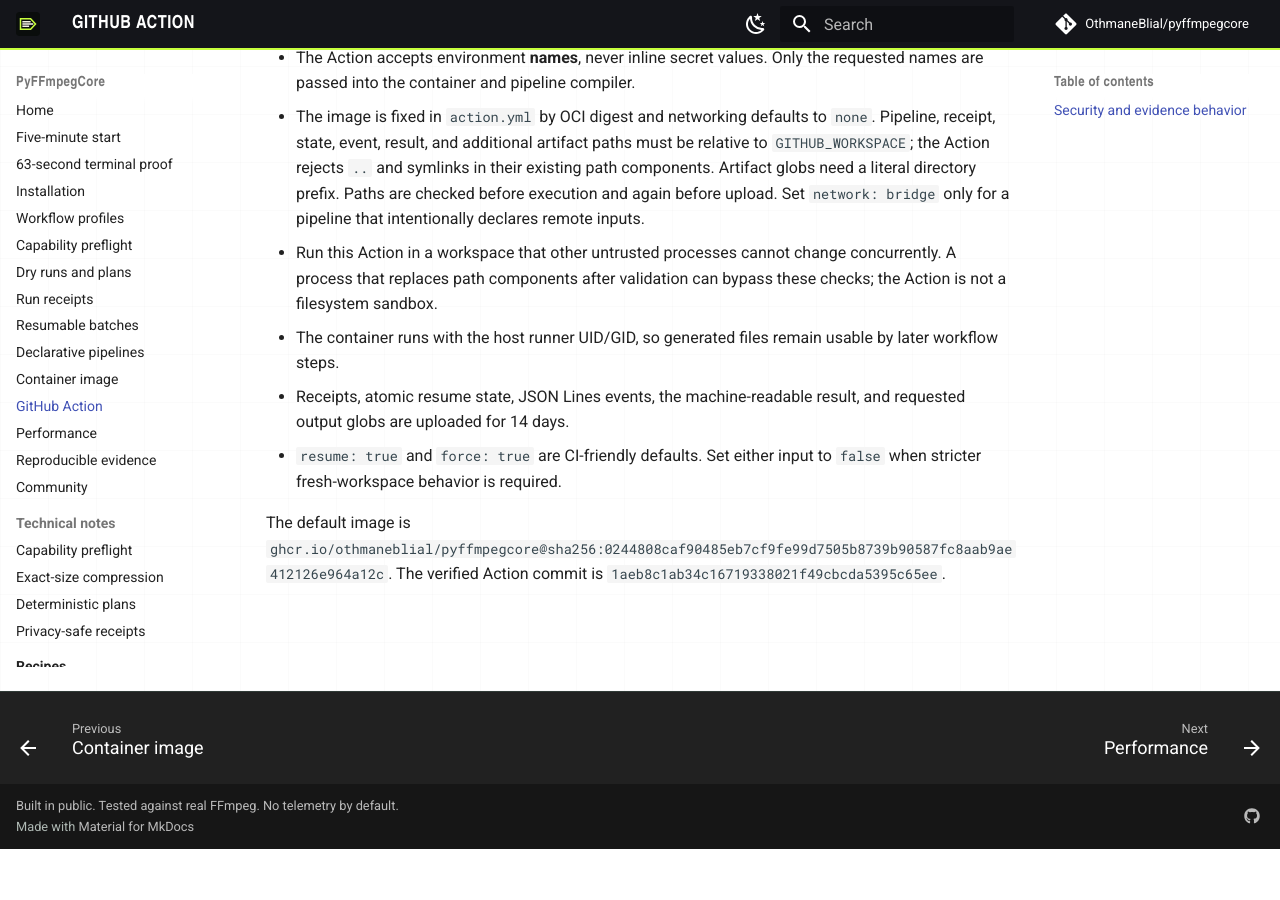
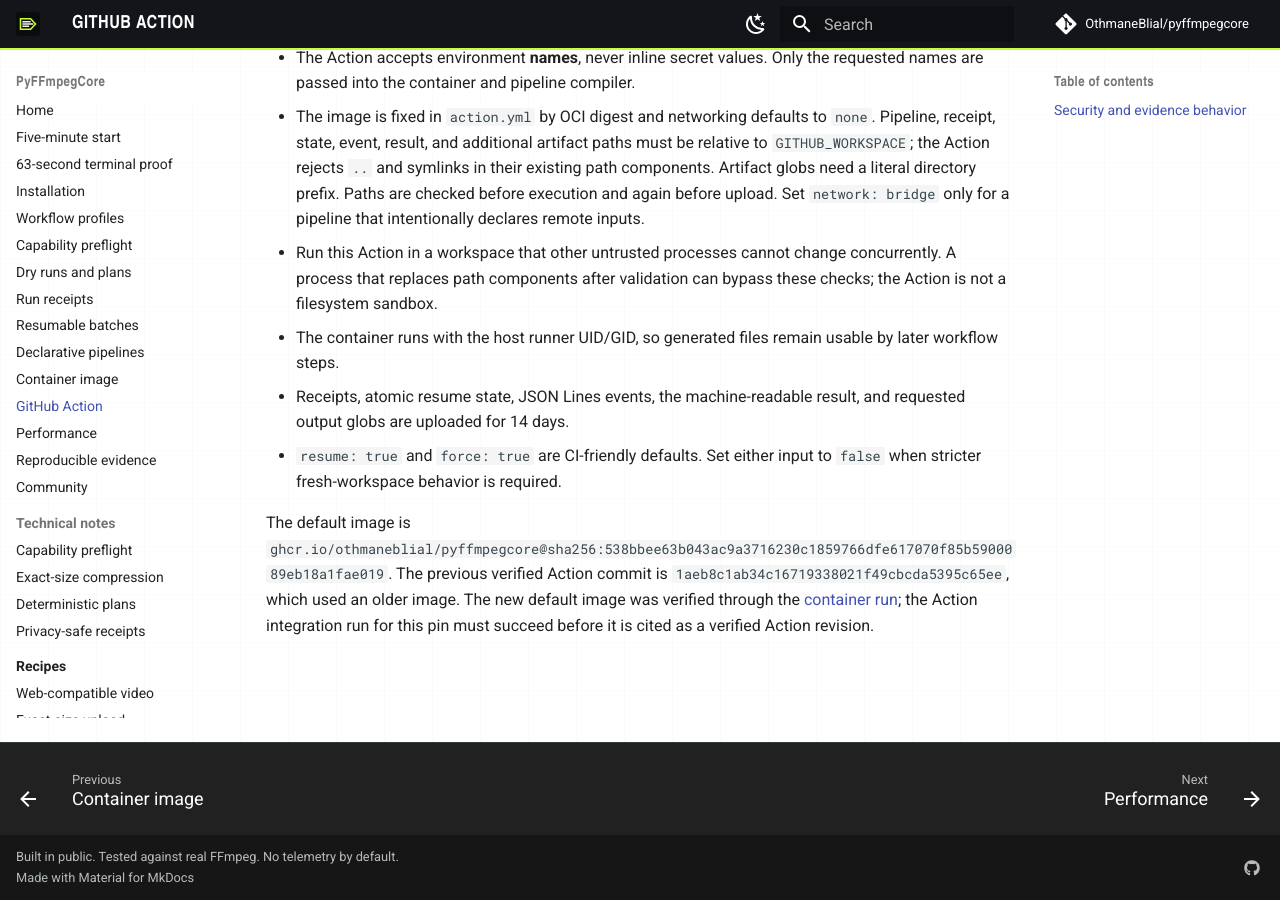
Before and after one commit to OthmaneBlial/pyffmpegcore, an MkDocs documentation site: the page built from docs/github-action.md, in a window 1280 px wide and 900 px high, scrolled down 896 px. Built offline with MkDocs 1.6.1 and Material for MkDocs 9.7.7, drawn with Linux system fonts in a browser that asks for light colours; comment, search, counter and statistics services are not loaded; before the commit the page ends 1745 px from its top, so only the background shows below that.

Commit message:
ci(action): pin to verified bounded-runtime image

```diff
--- a/action.yml
+++ b/action.yml
@@ -59,7 +59,7 @@
       shell: bash
       run: '"$GITHUB_ACTION_PATH/scripts/run_pipeline_action.sh" --validate-only'
       env:
-        PYFFMPEGCORE_ACTION_IMAGE: ghcr.io/othmaneblial/pyffmpegcore@sha256:0244808caf90485eb7cf9fe99d7505b8739b90587fc8aab9ae412126e964a12c
+        PYFFMPEGCORE_ACTION_IMAGE: ghcr.io/othmaneblial/pyffmpegcore@sha256:538bbee63b043ac9a3716230c1859766dfe617070f85b5900089eb18a1fae019
         PYFFMPEGCORE_ACTION_PIPELINE: ${{ inputs.pipeline }}
         PYFFMPEGCORE_ACTION_RECEIPT_DIR: ${{ inputs.receipt-dir }}
         PYFFMPEGCORE_ACTION_STATE: ${{ inputs.state }}
@@ -72,7 +72,7 @@
       shell: bash
       run: '"$GITHUB_ACTION_PATH/scripts/run_pipeline_action.sh"'
       env:
-        PYFFMPEGCORE_ACTION_IMAGE: ghcr.io/othmaneblial/pyffmpegcore@sha256:0244808caf90485eb7cf9fe99d7505b8739b90587fc8aab9ae412126e964a12c
+        PYFFMPEGCORE_ACTION_IMAGE: ghcr.io/othmaneblial/pyffmpegcore@sha256:538bbee63b043ac9a3716230c1859766dfe617070f85b5900089eb18a1fae019
         PYFFMPEGCORE_ACTION_PIPELINE: ${{ inputs.pipeline }}
         PYFFMPEGCORE_ACTION_VARIABLES: ${{ inputs.environment }}
         PYFFMPEGCORE_ACTION_RECEIPT_DIR: ${{ inputs.receipt-dir }}
@@ -90,7 +90,7 @@
       shell: bash
       run: '"$GITHUB_ACTION_PATH/scripts/run_pipeline_action.sh" --validate-only'
       env:
-        PYFFMPEGCORE_ACTION_IMAGE: ghcr.io/othmaneblial/pyffmpegcore@sha256:0244808caf90485eb7cf9fe99d7505b8739b90587fc8aab9ae412126e964a12c
+        PYFFMPEGCORE_ACTION_IMAGE: ghcr.io/othmaneblial/pyffmpegcore@sha256:538bbee63b043ac9a3716230c1859766dfe617070f85b5900089eb18a1fae019
         PYFFMPEGCORE_ACTION_PIPELINE: ${{ inputs.pipeline }}
         PYFFMPEGCORE_ACTION_RECEIPT_DIR: ${{ inputs.receipt-dir }}
         PYFFMPEGCORE_ACTION_STATE: ${{ inputs.state }}
--- a/docs/github-action.md
+++ b/docs/github-action.md
@@ -47,6 +47,10 @@
   `false` when stricter fresh-workspace behavior is required.
 
 The default image is
-`ghcr.io/othmaneblial/pyffmpegcore@sha256:0244808caf90485eb7cf9fe99d7505b8739b90587fc8aab9ae412126e964a12c`.
-The verified Action commit is
-`1aeb8c1ab34c16719338021f49cbcda5395c65ee`.
+`ghcr.io/othmaneblial/pyffmpegcore@sha256:538bbee63b043ac9a3716230c1859766dfe617070f85b5900089eb18a1fae019`.
+The previous verified Action commit is
+`1aeb8c1ab34c16719338021f49cbcda5395c65ee`, which used an older
+image. The new default image was verified through the
+[container run](https://github.com/OthmaneBlial/pyffmpegcore/actions/runs/35443612193);
+the Action integration run for this pin must succeed before it is cited as a
+verified Action revision.
```
Also changed, not shown: ROADMAP.md (+8 -7 lines), SECURITY_TRIAGE.md (+3 -3 lines), docs/container.md (+5 -5 lines), 2 other files.
